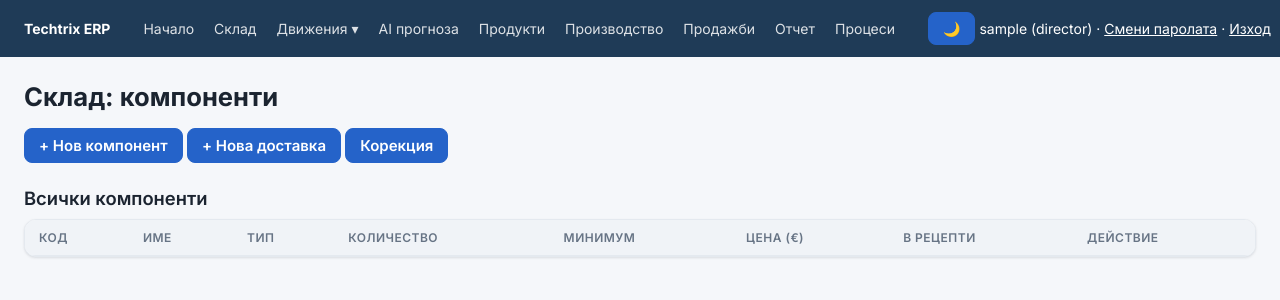
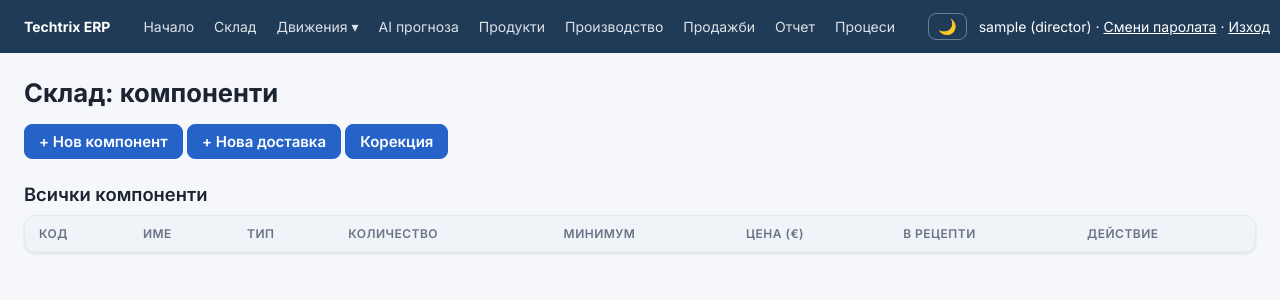
Before and after one commit to Maxthedebugger/techtrix_erp, a Flask app: page /components in a window 1280 px wide. Shown: the top 300 px of the page. Run offline with Flask 3, Linux system fonts and the light colour scheme; the visitor is signed in with stand-in values (Sample User, id 1); data that the repository does not hold is empty.

Commit message:
Стил за тъмна тема

```diff
--- a/static/style.css
+++ b/static/style.css
@@ -290,3 +290,14 @@ main .tabs a.tab.active {
     border-color: var(--brand);
     color: white;
 }
+/* --- Бутон за тъмна тема (🌙) в горното меню --- */
+header .theme-btn {
+    background: transparent;
+    border: 1px solid rgba(255, 255, 255, 0.35);
+    padding: 3px 9px;
+    margin-right: 8px;
+    font-size: 15px;
+}
+header .theme-btn:hover {
+    background: rgba(255, 255, 255, 0.15);
+}
```
